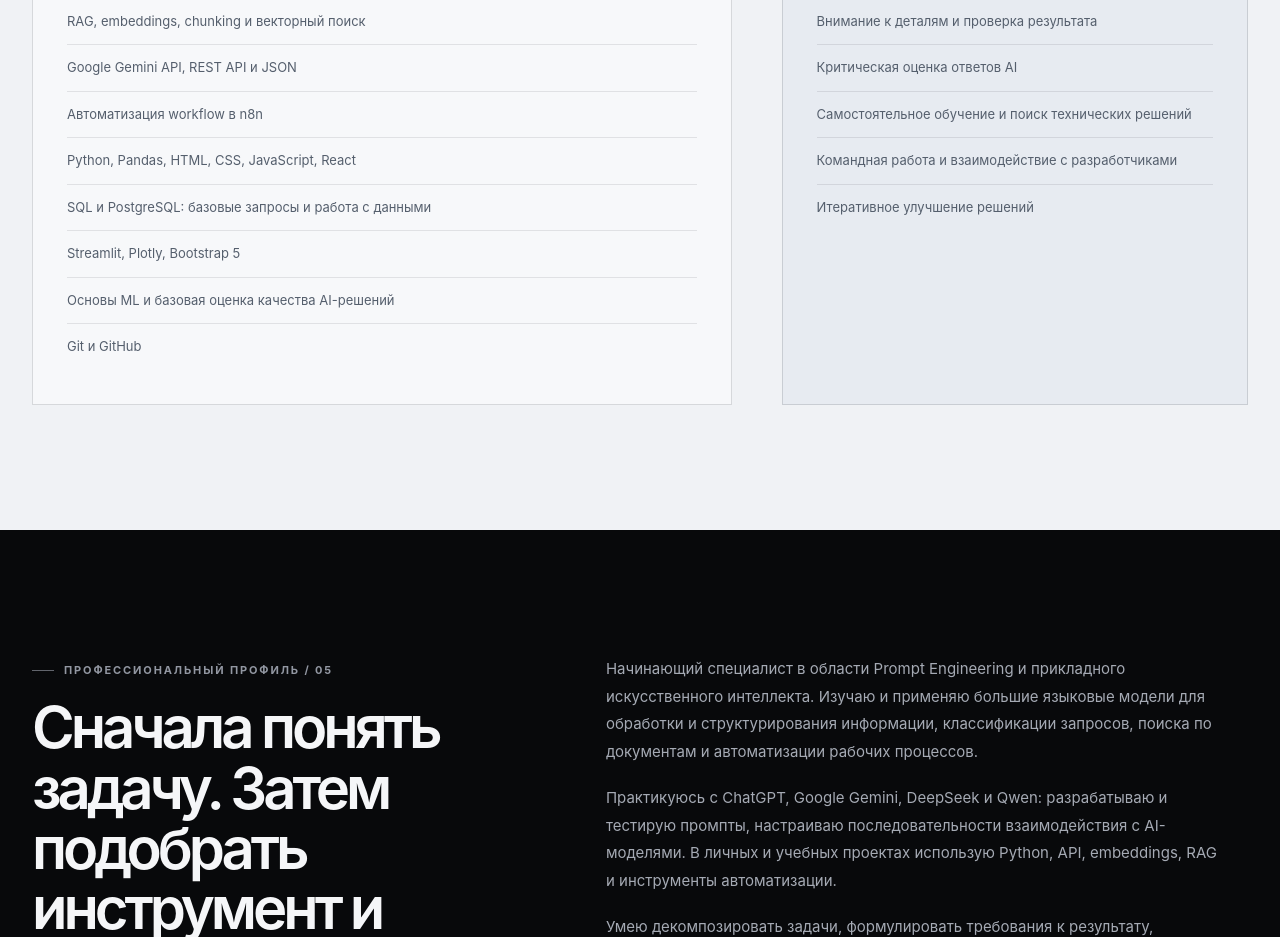
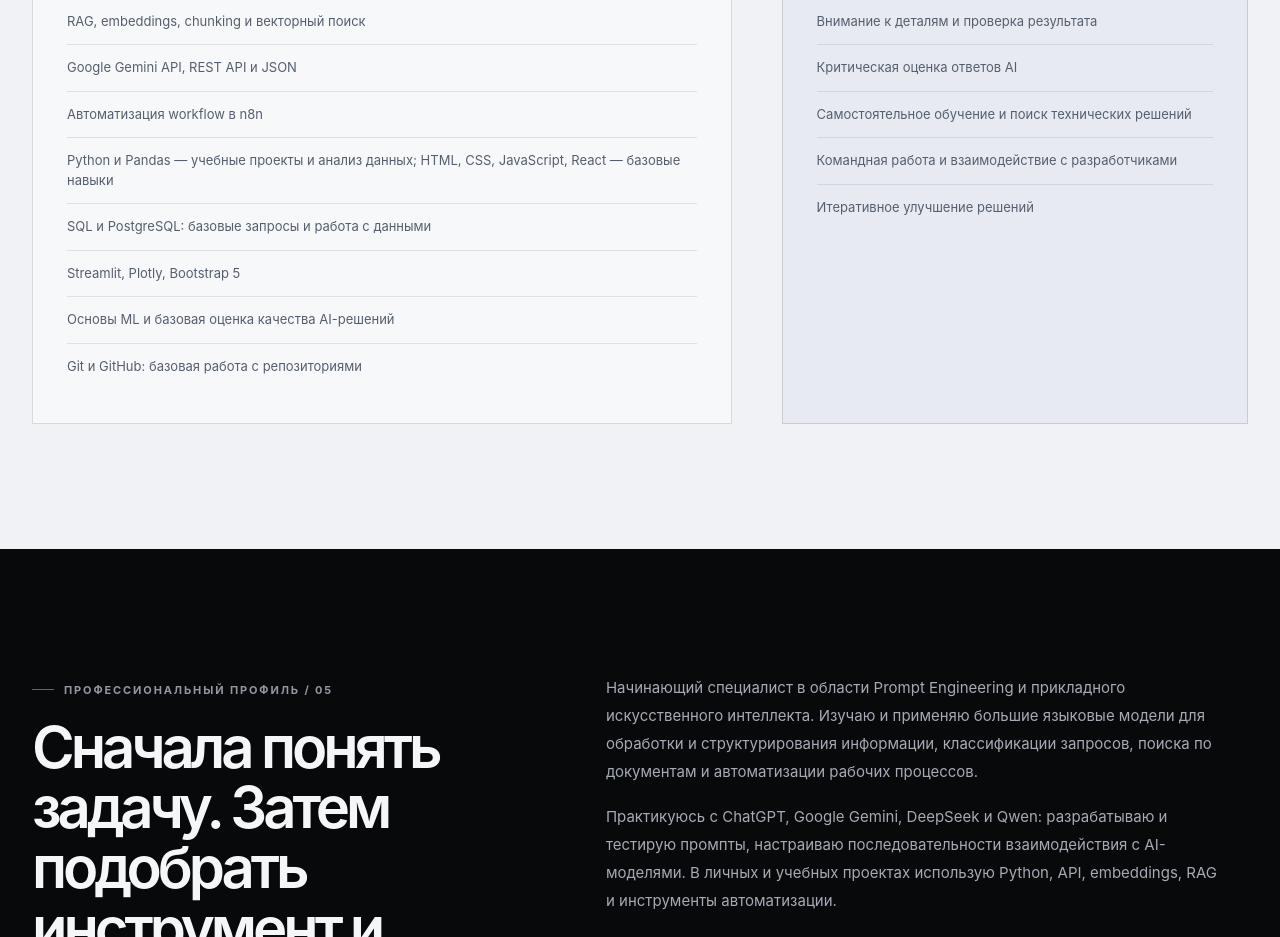
Before and after one commit to sk8teJ/yaroslav-portfolio, a React (Vite) app: page / in a window 1280 px wide. Shown: the part 3700-4637 px from the top of the page. Built offline with nearby package versions, Linux system fonts and the light colour scheme.

Commit message:
Clarify foundational technology skill levels

```diff
--- a/src/App.jsx
+++ b/src/App.jsx
@@ -18,7 +18,7 @@ const content = {
     skillsLabel: 'Инструменты и подходы / 04',
     skillsTitle: 'Навыки и технологии.',
     hard: 'Hard Skills',
-    hardSkills: ['Prompt Engineering: разработка, тестирование и улучшение промптов', 'LLM: ChatGPT, Google Gemini, DeepSeek, Qwen', 'RAG, embeddings, chunking и векторный поиск', 'Google Gemini API, REST API и JSON', 'Автоматизация workflow в n8n', 'Python, Pandas, HTML, CSS, JavaScript, React', 'SQL и PostgreSQL: базовые запросы и работа с данными', 'Streamlit, Plotly, Bootstrap 5', 'Основы ML и базовая оценка качества AI-решений', 'Git и GitHub'],
+    hardSkills: ['Prompt Engineering: разработка, тестирование и улучшение промптов', 'LLM: ChatGPT, Google Gemini, DeepSeek, Qwen', 'RAG, embeddings, chunking и векторный поиск', 'Google Gemini API, REST API и JSON', 'Автоматизация workflow в n8n', 'Python и Pandas — учебные проекты и анализ данных; HTML, CSS, JavaScript, React — базовые навыки', 'SQL и PostgreSQL: базовые запросы и работа с данными', 'Streamlit, Plotly, Bootstrap 5', 'Основы ML и базовая оценка качества AI-решений', 'Git и GitHub: базовая работа с репозиториями'],
     soft: 'Soft Skills',
     softSkills: ['Аналитическое и системное мышление', 'Декомпозиция задач и формулирование требований', 'Внимание к деталям и проверка результата', 'Критическая оценка ответов AI', 'Самостоятельное обучение и поиск технических решений', 'Командная работа и взаимодействие с разработчиками', 'Итеративное улучшение решений'],
     aboutLabel: 'Профессиональный профиль / 05',
@@ -69,7 +69,7 @@ const content = {
     skillsLabel: 'Tools and methods / 04',
     skillsTitle: 'Skills and technologies.',
     hard: 'Hard Skills',
-    hardSkills: ['Prompt engineering: prompt design, testing, and iteration', 'LLMs: ChatGPT, Google Gemini, DeepSeek, Qwen', 'RAG, embeddings, chunking, and vector search', 'Google Gemini API, REST APIs, and JSON', 'Workflow automation with n8n', 'Python, Pandas, HTML, CSS, JavaScript, React', 'SQL and PostgreSQL: basic queries and data handling', 'Streamlit, Plotly, Bootstrap 5', 'ML fundamentals and basic AI solution evaluation', 'Git and GitHub'],
+    hardSkills: ['Prompt engineering: prompt design, testing, and iteration', 'LLMs: ChatGPT, Google Gemini, DeepSeek, Qwen', 'RAG, embeddings, chunking, and vector search', 'Google Gemini API, REST APIs, and JSON', 'Workflow automation with n8n', 'Python and Pandas — educational projects and data analysis; HTML, CSS, JavaScript, React — foundational skills', 'SQL and PostgreSQL: basic queries and data handling', 'Streamlit, Plotly, Bootstrap 5', 'ML fundamentals and basic AI solution evaluation', 'Git and GitHub: basic repository workflows'],
     soft: 'Soft Skills',
     softSkills: ['Analytical and systems thinking', 'Task decomposition and requirements definition', 'Attention to detail and result validation', 'Critical evaluation of AI outputs', 'Independent learning and technical problem-solving', 'Teamwork and collaboration with developers', 'Iterative improvement'],
     aboutLabel: 'Profile / 05',
```
